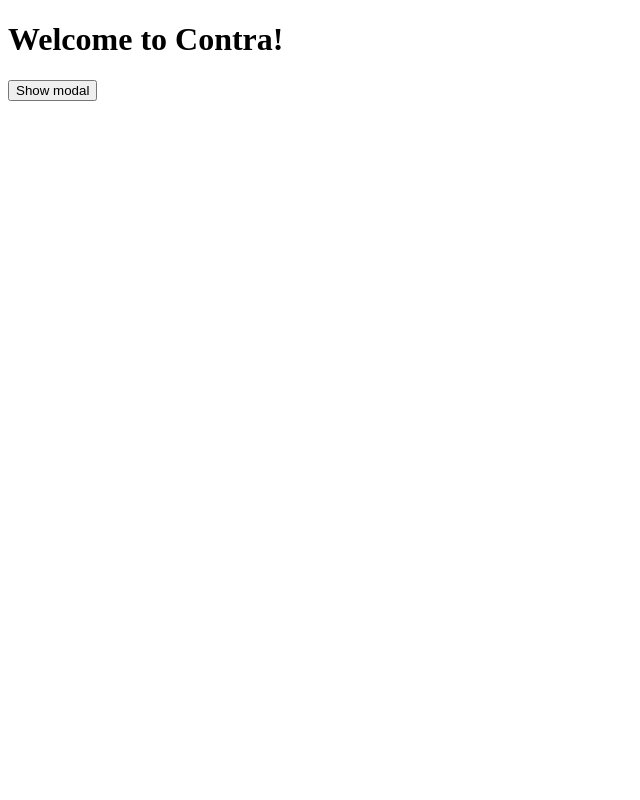
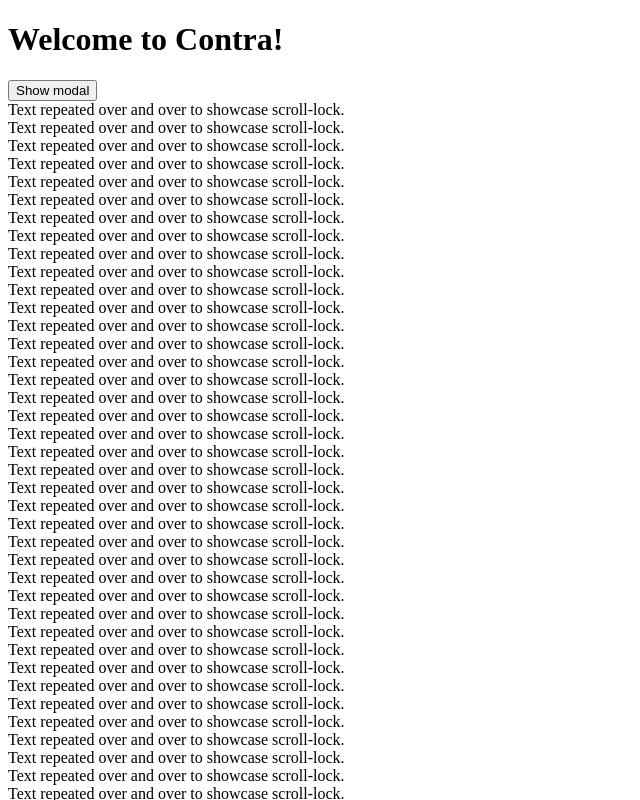
Before and after one commit to contra/contra-interview-assessment, a Next.js app in the folder frontend/: page / in a window 1280 px wide. Shown: the top 800 px of the page, without its empty margins (0-640 px from the left). Built offline with nearby package versions, Linux system fonts and the light colour scheme.

Commit message:
feat: scroll lock

```diff
--- a/frontend/src/components/modal/index.tsx
+++ b/frontend/src/components/modal/index.tsx
@@ -3,6 +3,7 @@
 import { useModalId } from './modalHierarchy';
 import { useCloseOnPressingEsc } from './useCloseOnPressingEsc';
 import { useIsRunningOnClient } from './useIsRunningOnClient';
+import { useScrollLock } from './useScrollLock';
 
 type ModalInnerProps = {
   children: ReactNode;
@@ -16,6 +17,8 @@
   const modalId = useModalId();
 
   useCloseOnPressingEsc(modalId, onClose);
+
+  useScrollLock();
 
   return (
     <div className="contra--modal-wrapper">
--- /dev/null
+++ b/frontend/src/components/modal/useScrollLock.ts
@@ -0,0 +1,11 @@
+import { useEffect } from 'react';
+
+export const useScrollLock = () => {
+  useEffect(() => {
+    const latestBodyOverflowValue = document.body.style.overflow;
+    document.body.style.overflow = 'hidden';
+    return () => {
+      document.body.style.overflow = latestBodyOverflowValue;
+    };
+  }, []);
+};
--- a/frontend/src/pages/index.tsx
+++ b/frontend/src/pages/index.tsx
@@ -2,6 +2,9 @@
 import { type NextPage } from 'next';
 import { useState } from 'react';
 import { Modal } from '@/components/modal';
+
+const reallyLongText =
+  'Text repeated over and over to showcase scroll-lock.\n'.repeat(80);
 
 const Index: NextPage = () => {
   const [isFirstModalOpen, setIsFirstModalOpen] = useState(false);
@@ -13,6 +16,7 @@
       <button onClick={() => setIsFirstModalOpen(true)} type="button">
         Show modal
       </button>
+      <div style={{ whiteSpace: 'pre-line' }}>{reallyLongText}</div>
       <Modal
         isOpen={isFirstModalOpen}
         onClose={() => setIsFirstModalOpen(false)}
```
